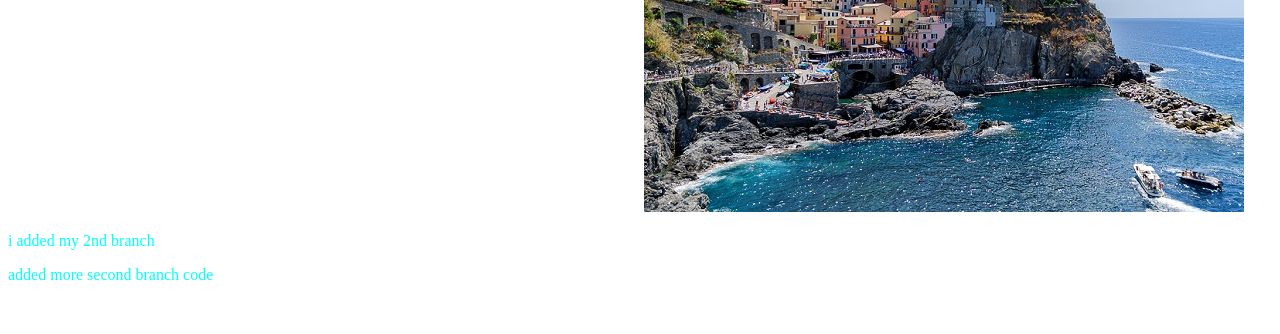
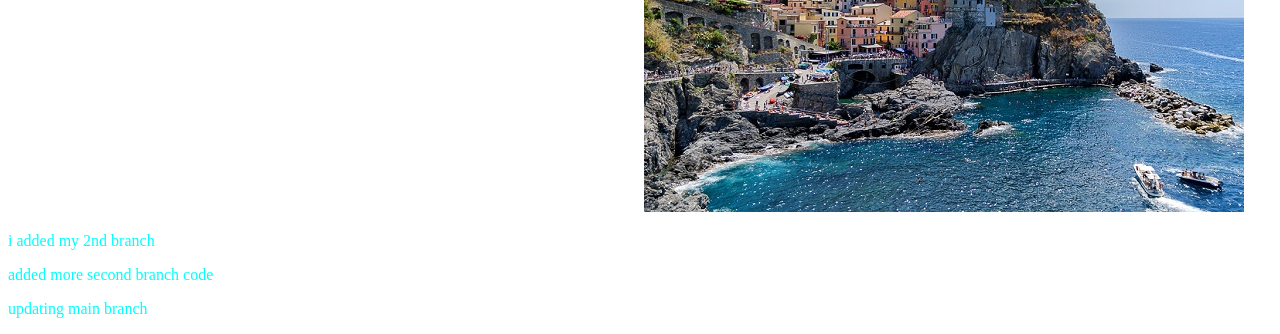
Before and after one commit to saifulalamfahim/my-website, a plain HTML site: page index.html in a window 1280 px wide. Shown: the part 513-847 px from the top of the page. Before the commit the page ends 813 px from the top, so only its background shows below. Drawn offline with Linux system fonts and the light colour scheme.

Commit message:
changed the updating branch

```diff
--- a/index.html
+++ b/index.html
@@ -24,6 +24,7 @@
     <img src="img_5terre.jpg" alt="">
     <p>i added my 2nd branch</p>
     <p>added more second branch code</p>
+    <p>updating main branch</p>
 
 </body>
 </html>
```
